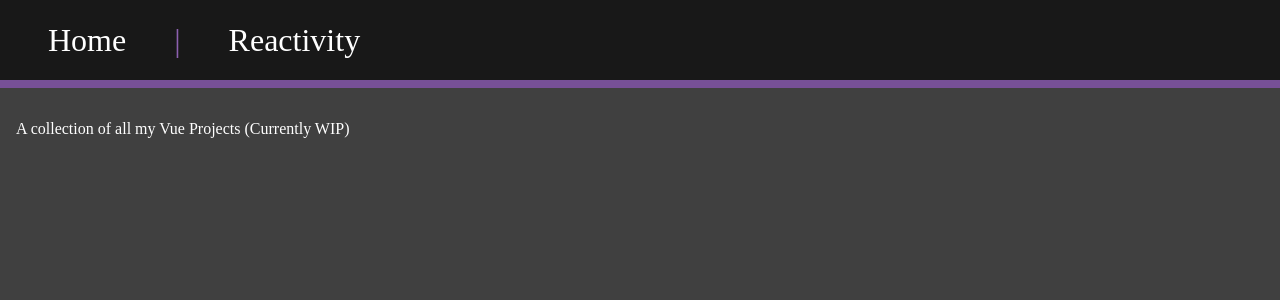
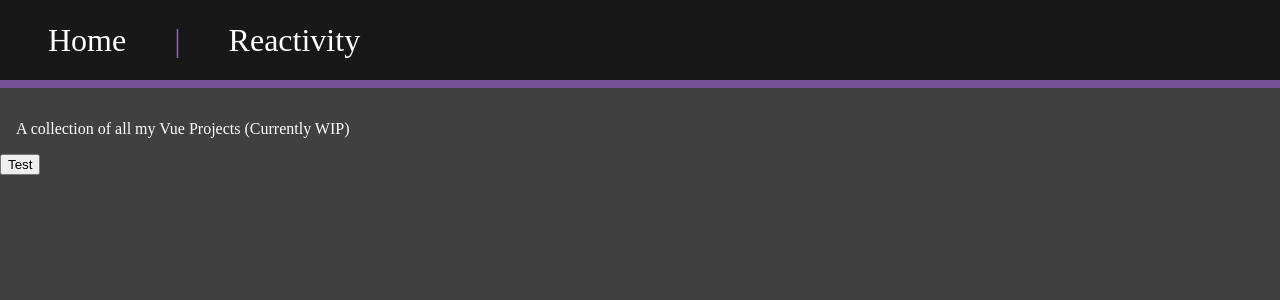
Before and after one commit to snacccc/reactivity, a Vue app in the folder vue/: page / in a window 1280 px wide. Shown: the top 300 px of the page. Built offline with nearby package versions, Linux system fonts and the light colour scheme.

Commit message:
emit test 1

```diff
--- /dev/null
+++ b/vue/src/components/Test.vue
@@ -0,0 +1,19 @@
+<template>
+  <button @click="$emit('testEvent', addHeader(x))">Test</button>
+</template>
+
+<script>
+  export default {
+    name: "Test",
+    data() {
+      return {
+        testArray: [],
+      }
+    },
+    methods: {
+      addHeader(x) {
+        this.testArray.push(x)
+      }
+    }
+  };
+</script>
--- a/vue/src/views/Home.vue
+++ b/vue/src/views/Home.vue
@@ -6,16 +6,21 @@
     </header>
   </div>
 
+  <Test @testEvent="(home)"/>
+  <p>{{ testArray }}</p>
+
 </template>
 
 <script>
 
   import Button from '../components/Button.vue'
+  import Test from '../components/Test.vue'
 
   export default  {
     name: 'home',
     components: {
       Button,
+      Test,
     }
     }
 
```
